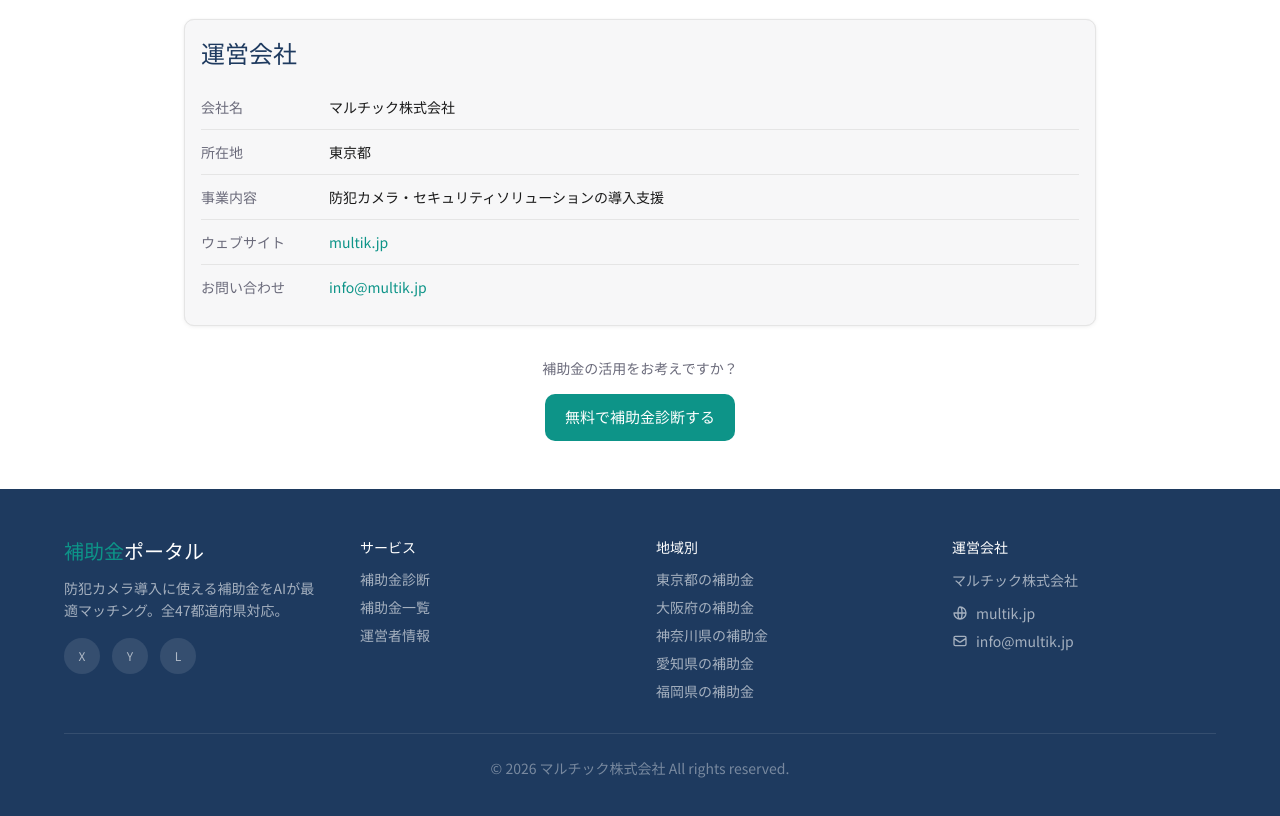
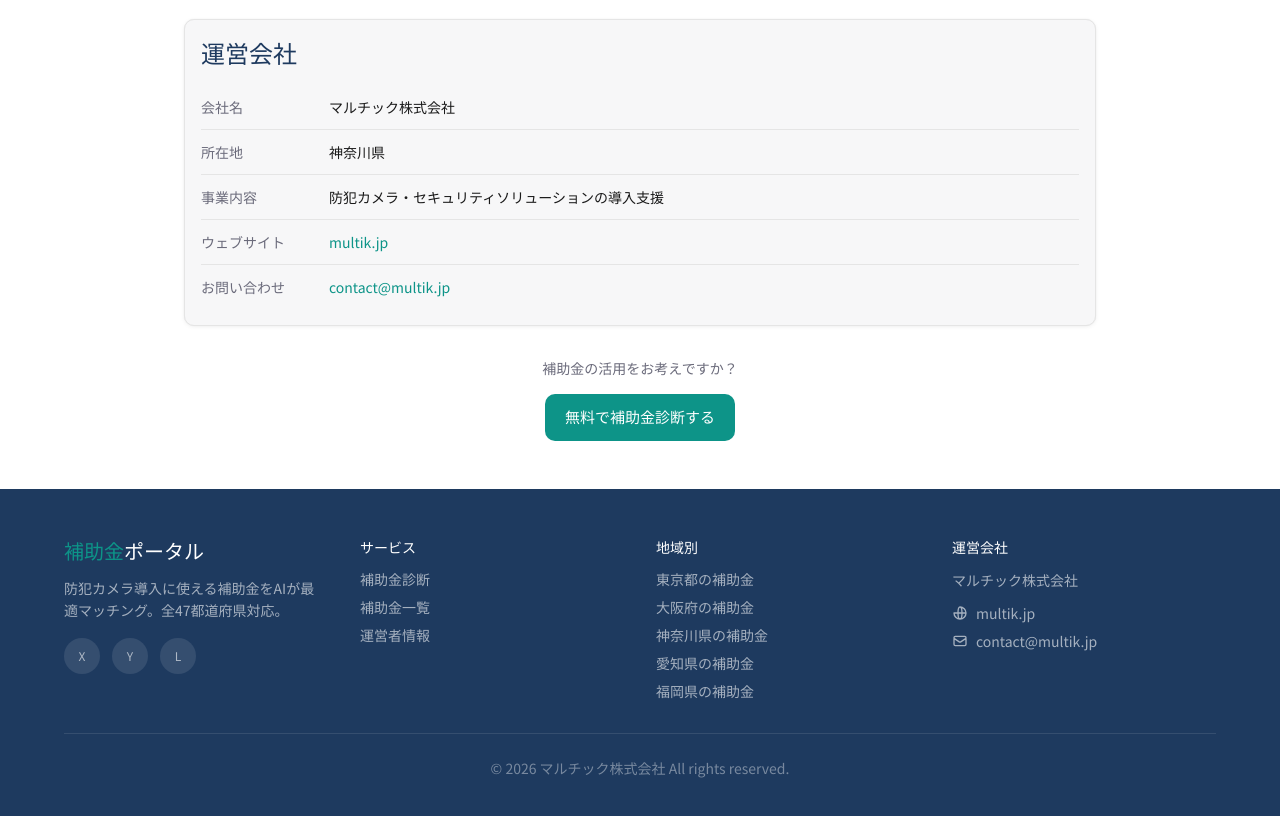
Before and after one commit to takamura-creator/subsidy-portal-frontend, a Next.js app: page /about in a window 1280 px wide. Shown: the part 800-1616 px from the top of the page. Built offline with nearby package versions, Linux system fonts and the light colour scheme; no server answers.

Commit message:
fix: 所在地を神奈川県に、問い合わせ先をcontact@multik.jpに変更

```diff
--- a/src/app/about/page.tsx
+++ b/src/app/about/page.tsx
@@ -88,10 +88,10 @@
             <tbody>
               {[
                 ["会社名", "マルチック株式会社"],
-                ["所在地", "東京都"],
+                ["所在地", "神奈川県"],
                 ["事業内容", "防犯カメラ・セキュリティソリューションの導入支援"],
                 ["ウェブサイト", "multik.jp"],
-                ["お問い合わせ", "info@multik.jp"],
+                ["お問い合わせ", "contact@multik.jp"],
               ].map(([key, value]) => (
                 <tr key={key} className="border-b border-border last:border-b-0">
                   <th className="py-3 pr-4 text-left font-medium text-text2 whitespace-nowrap w-32">{key}</th>
--- a/src/components/Footer.tsx
+++ b/src/components/Footer.tsx
@@ -69,13 +69,13 @@
                 multik.jp
               </a>
               <a
-                href="mailto:info@multik.jp"
+                href="mailto:contact@multik.jp"
                 className="flex items-center gap-2 hover:text-white transition"
               >
                 <svg className="w-4 h-4" fill="none" stroke="currentColor" viewBox="0 0 24 24">
                   <path strokeLinecap="round" strokeLinejoin="round" strokeWidth={2} d="M3 8l7.89 5.26a2 2 0 002.22 0L21 8M5 19h14a2 2 0 002-2V7a2 2 0 00-2-2H5a2 2 0 00-2 2v10a2 2 0 002 2z" />
                 </svg>
-                info@multik.jp
+                contact@multik.jp
               </a>
             </div>
           </div>
```
